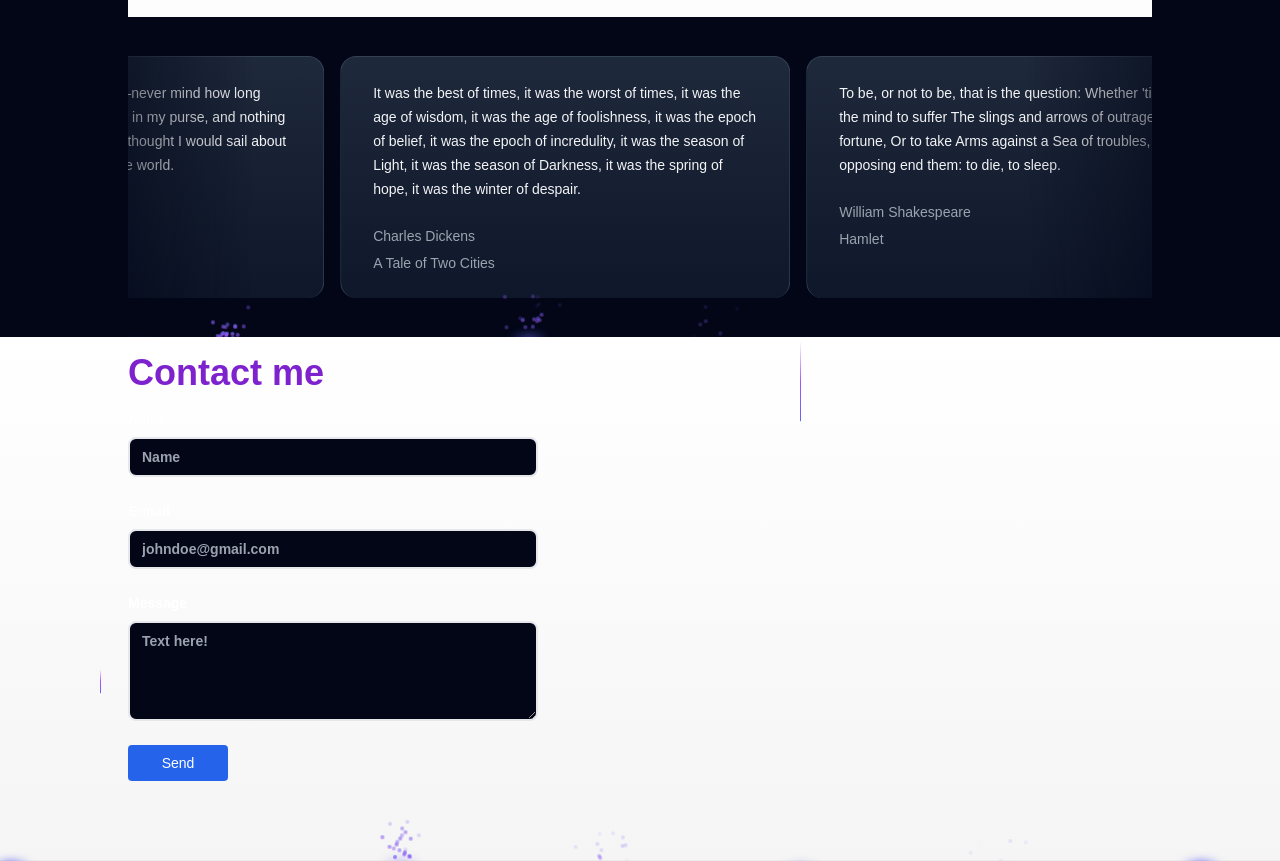
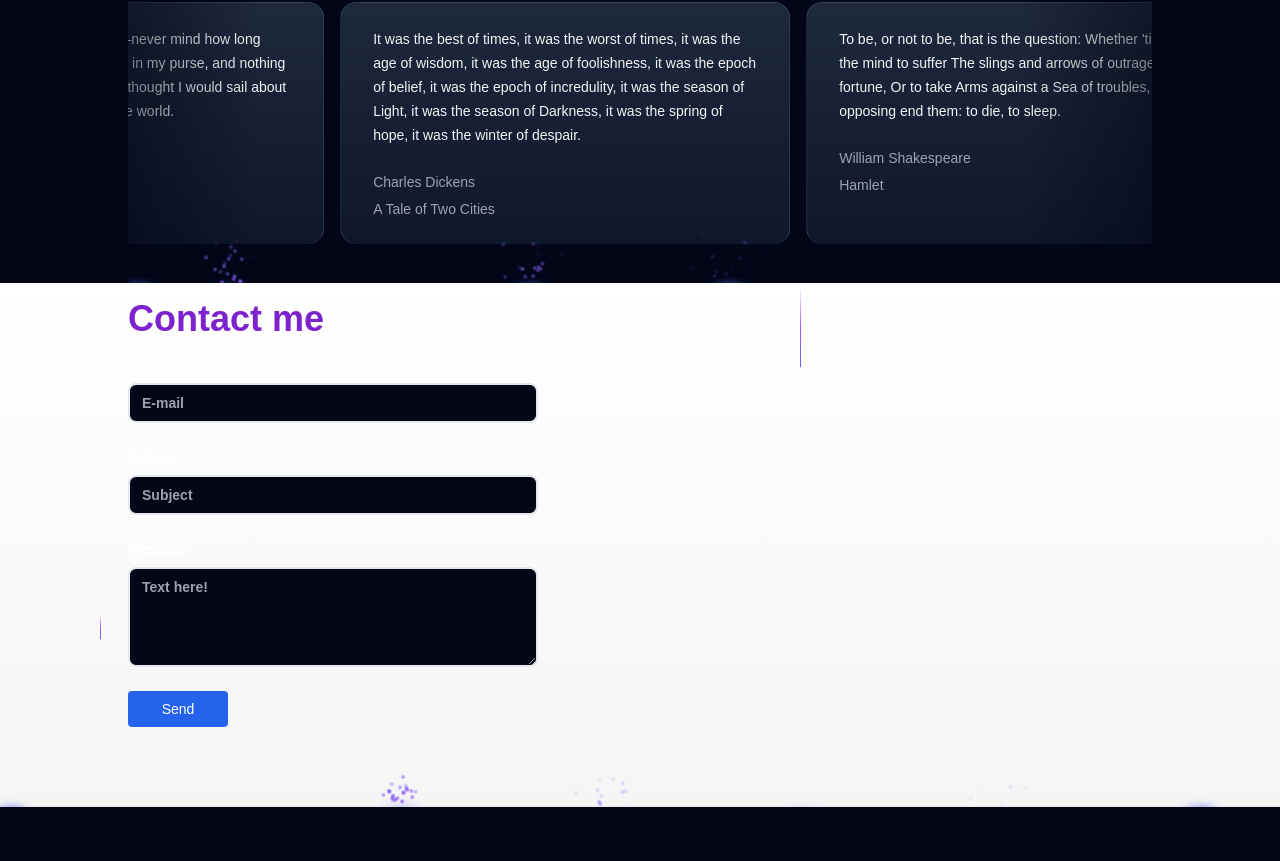
Before and after one commit to Isaia-mhd/next-portfolio, a Next.js app: page / in a window 1280 px wide. Shown: the part 1123-1984 px from the top of the page. After the commit the page ends 1930 px from the top, so only its background shows below. Built offline with nearby package versions, Linux system fonts and the light colour scheme.

Commit message:
improve and fetch the api from laravel for the contact section

```diff
--- a/components/contactItem.tsx
+++ b/components/contactItem.tsx
@@ -1,47 +1,83 @@
-import { BackgroundBeamsWithCollision } from '@/components/ui/background-beams-with-collision'
-import React from 'react'
-
+"use client";
+import { BackgroundBeamsWithCollision } from '@/components/ui/background-beams-with-collision';
+import React, { useState } from 'react';
+import axios from 'axios';
 
 const ContactItem = () => {
+  const [email, setEmail] = useState('');
+  const [subject, setSubject] = useState('');
+  const [message, setMessage] = useState('');
+  const [status, setStatus] = useState('');
+
+  const handleSubmit = async (e: { preventDefault: () => void; }) => {
+    e.preventDefault();
+    setStatus('Envoi en cours...');
+
+    try {
+      const response = await axios.post('http://localhost:8000/api/send-email', {
+        email,
+        subject,
+        message,
+      });
+
+      if (response.data.message) {
+        setStatus('Email envoyé avec succès!');
+      }
+    } catch (error) {
+      setStatus('Erreur lors de l\'envoi de l\'email.');
+      console.error(error);
+    }
+  };
+
   return (
     <BackgroundBeamsWithCollision className="">
-
-            <div id='contact' className="w-full mt-2 mb-12 rounded-md max-w-[400px] md:max-w-[80%] mx-auto">
-                <form action="" method="POST" className="w-full max-w-[400px] mx-auto md:max-w-[50%] lg:max-w-[40%] md:mx-0 py-2 rounded-lg">
+      <div id="contact" className="w-full mt-2 mb-12 rounded-md max-w-[400px] md:max-w-[80%] mx-auto">
+        <form onSubmit={handleSubmit} className="w-full max-w-[400px] mx-auto md:max-w-[50%] lg:max-w-[40%] md:mx-0 py-2 rounded-lg">
           <div className="mb-4 text-white font-semibold">
             <h1 className="text-4xl font-bold text-purple-700">Contact me</h1>
-                </div>
-                    <div className="flex flex-col gap-2 mb-6">
-                        <label htmlFor="name" className="text-white text-sm font-semibold">Name</label>
-                        <input
-                        type="text"
-                        name="name"
-                        id="name"
-                        className="bg-slate-950 rounded-lg px-3 text-slate-700 text-sm font-semibold focus:outline-none border-2 focus:border-blue-700 py-2 " placeholder="Name" />
           </div>
           <div className="flex flex-col gap-2 mb-6">
             <label htmlFor="email" className="text-white text-sm font-semibold">E-mail</label>
             <input
               type="email"
-                        name="email"
-                        id="email"
-                        className="bg-slate-950 rounded-lg px-3 text-slate-700 text-sm font-semibold focus:outline-none border-2 focus:border-blue-700 py-2 " placeholder="johndoe@gmail.com" />
+              value={email}
+              onChange={(e) => setEmail(e.target.value)}
+              required
+              className="bg-slate-950 rounded-lg px-3 text-slate-700 text-sm font-semibold focus:outline-none border-2 focus:border-blue-700 py-2"
+              placeholder="E-mail"
+            />
           </div>
           <div className="flex flex-col gap-2 mb-6">
-                        <label htmlFor="name" className="text-white text-sm font-semibold">Message</label>
-                        <textarea
-                        name="name"
-                        id="name"
-                        placeholder="Text here!"
-                        className="bg-slate-950 h-[100px] rounded-lg px-3 text-slate-700 text-sm font-semibold focus:outline-none border-2 focus:border-blue-700 py-2 "></textarea>
+            <label htmlFor="subject" className="text-white text-sm font-semibold">Subject</label>
+            <input
+              type="text"
+              value={subject}
+              onChange={(e) => setSubject(e.target.value)}
+              required
+              className="bg-slate-950 rounded-lg px-3 text-slate-700 text-sm font-semibold focus:outline-none border-2 focus:border-blue-700 py-2"
+              placeholder="Subject"
+            />
           </div>
           <div className="flex flex-col gap-2 mb-6">
-                        <button type="submit" className="bg-blue-600 py-2 px-5 text-sm text-white rounded font-light w-[100px] hover:bg-blue-700 transition duration-150 ease-in-out active:bg-blue-800">Send</button>
+            <label htmlFor="message" className="text-white text-sm font-semibold">Message</label>
+            <textarea
+              value={message}
+              onChange={(e) => setMessage(e.target.value)}
+              required
+              placeholder="Text here!"
+              className="bg-slate-950 h-[100px] rounded-lg px-3 text-slate-700 text-sm font-semibold focus:outline-none border-2 focus:border-blue-700 py-2"
+            ></textarea>
+          </div>
+          <div className="flex flex-col gap-2 mb-6">
+            <button type="submit" className="bg-blue-600 py-2 px-5 text-sm text-white rounded font-light w-[100px] hover:bg-blue-700 transition duration-150 ease-in-out active:bg-blue-800">
+              Send
+            </button>
           </div>
         </form>
+        <p>{status}</p>
       </div>
     </BackgroundBeamsWithCollision>
-  )
-}
+  );
+};
 
-export default ContactItem
+export default ContactItem;
--- a/components/projectItem.tsx
+++ b/components/projectItem.tsx
@@ -5,11 +5,12 @@ import InfiniteMovingCardsDemo from './projectslide'
 const ProjectItem = () => {
   return (
     <BackgroundBeamsWithCollision className="w-full max-w-[80%] mx-auto flex flex-col justify-center items-center gap-6">
-      <div className="flex flex-col justify-center items-center">
+      <div id='project' className="flex flex-col justify-center items-center">
         <p className="text-4xl font-bold text-purple-700">My Portfolio</p>
         <p className="text-slate-400 text-sm font-bold">
           &lt;&gt;All projects&lt;/&gt;
         </p>
+      <InfiniteMovingCardsDemo />
       </div>
 
       {/* <div className="w-full h-[400px] bg-blue-950 grid grid-cols-1 md:grid-cols-2 lg:grid-cols-3 gap-3 place-items-center px-4 rounded-lg mb-12">
@@ -18,7 +19,6 @@ const ProjectItem = () => {
         <div className="bg-slate-300 w-full h-[80%] p-3 rounded-lg "></div>
       </div> */}
 
-      <InfiniteMovingCardsDemo />
     </BackgroundBeamsWithCollision>
   )
 }
--- a/package.json
+++ b/package.json
@@ -15,9 +15,10 @@
     "@tsparticles/engine": "^3.7.1",
     "@tsparticles/react": "^3.0.0",
     "@tsparticles/slim": "^3.7.1",
+    "axios": "^1.7.9",
     "clsx": "^2.1.1",
     "framer-motion": "^11.16.1",
-    "next": "15.1.3",
+    "next": "^15.1.4",
     "react": "^19.0.0",
     "react-dom": "^19.0.0",
     "tailwind-merge": "^2.6.0"
--- a/src/app/layout.tsx
+++ b/src/app/layout.tsx
@@ -7,6 +7,7 @@ export const metadata: Metadata = {
   description: "Generated by create next app",
 };
 
+
 export default function RootLayout({
   children,
 }: Readonly<{
@@ -15,8 +16,7 @@ export default function RootLayout({
   return (
     <html lang="en">
       <body className="bg-slate-950">
-        <header className="w-full h-[80px] sticky top-0 z-50 mb-12 flex justify-center items-center ">
-
+        <header className="w-full h-[50px] sticky top-0 z-50 mb-12 flex justify-center items-center ">
           <div className="w-full h-[100%] bg-slate-900 max-w-[400px] mx-auto md:max-w-[80%] rounded-full px-6">
             <ul className=" w-full h-full flex justify-between items-center gap-9">
               <div className="w-6 h-6">
@@ -30,7 +30,7 @@ export default function RootLayout({
                 </Link>
               </div>
               <div className="flex items-center gap-3 md:gap-6 lg:gap-9">
-                  <li className="text-white text-sm font-thin ">
+                <li className="text-white text-sm font-thin">
                   <Link
                     className=" inline-block px-4 py-1 text-white text-sm border-2 border-transparent rounded-md hover:border-blue-500 hover:bg-none hover:text-blue-500 transition duration-1000"
                     href="/"
@@ -38,23 +38,23 @@ export default function RootLayout({
                     Home
                   </Link>
                 </li>
-                  <li className="text-white text-sm font-thin ">
+                <li className="text-white text-sm font-thin">
                   <Link
                     className=" inline-block px-4 py-1 text-white text-sm border-2 border-transparent rounded-md hover:border-blue-500 hover:bg-none hover:text-blue-500 transition duration-1000"
-                      href="#projects"
+                    href="#project"
                   >
                     Projects
                   </Link>
                 </li>
-                  <li className="text-white text-sm font-thin ">
+                <li className="text-white text-sm font-thin">
                   <Link
                     className=" inline-block px-4 py-1 text-white text-sm border-2 border-transparent rounded-md hover:border-blue-500 hover:bg-none hover:text-blue-500 transition duration-1000"
                     href="#about"
                   >
-                      About
+                    Aabout
                   </Link>
                 </li>
-                  <li className="text-white text-sm font-thin ">
+                <li className="text-white text-sm font-thin">
                   <Link
                     className=" inline-block px-4 py-1 text-white text-sm border-2 border-transparent rounded-md hover:border-blue-500 hover:bg-none hover:text-blue-500 transition duration-1000"
                     href="#contact"
@@ -65,12 +65,8 @@ export default function RootLayout({
               </div>
             </ul>
           </div>
-
         </header>
         {children}
-
-
-
       </body>
     </html>
   );
```
Also changed, not shown: 1 other file (tests, documents, lock files or other folders). Lines whose indentation alone changed are shown as unchanged.
